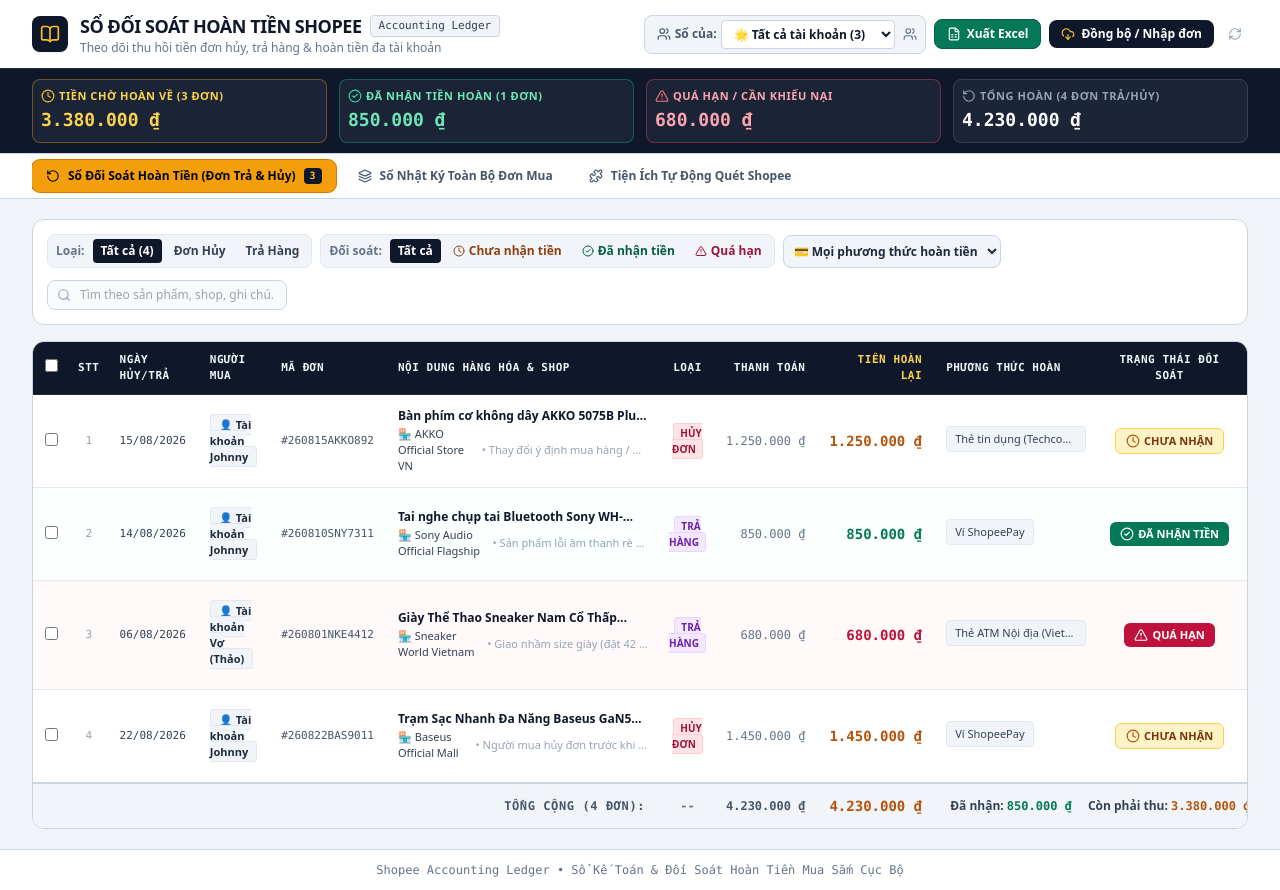
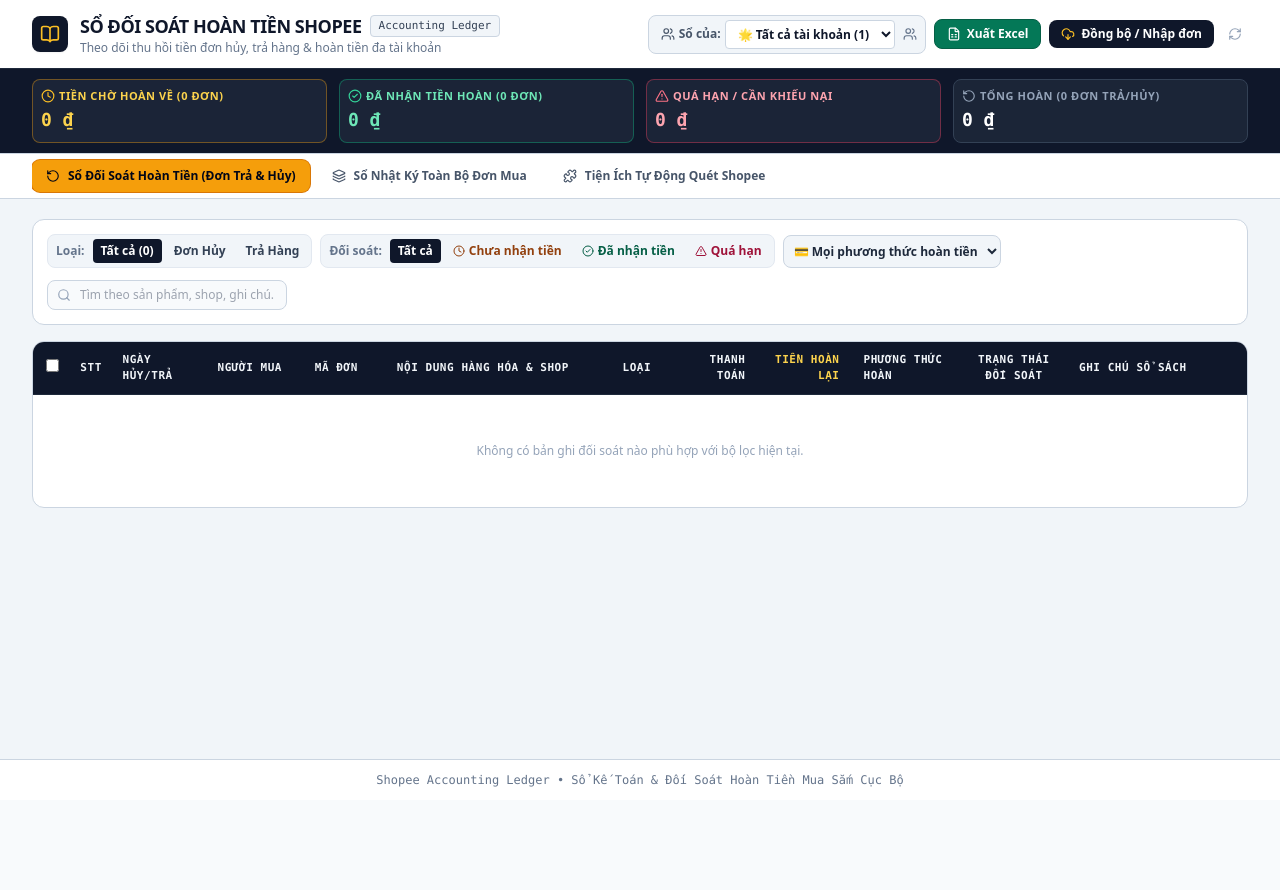
Before and after one commit to johnnyhoang/shopee-buyer-history, a React (Vite) app: page / in a window 1280 px wide. After the commit the page ends 800 px from the top, so only its background shows below. Built offline with nearby package versions, Linux system fonts and the light colour scheme.

Commit message:
chore: clear mock data and prepare for real Shopee data import

```diff
--- a/src/data/initialData.js
+++ b/src/data/initialData.js
@@ -1,206 +1,17 @@
 /**
- * Dữ liệu mẫu ban đầu mô phỏng đơn hàng Shopee thực tế
+ * Dữ liệu ban đầu rỗng (Sẵn sàng nhận dữ liệu thật từ Shopee)
  */
 
 export const INITIAL_ACCOUNTS = [
   {
-    id: 'acc_1',
-    name: 'Tài khoản Johnny',
-    username: 'johnnyhoang_buyer',
-    phone: '098****321',
-    color: 'orange',
+    id: 'acc_main',
+    name: 'Tài khoản chính',
+    username: '',
+    phone: '',
+    color: 'slate',
     isDefault: true,
-    createdAt: '2026-01-10T08:00:00Z',
-  },
-  {
-    id: 'acc_2',
-    name: 'Tài khoản Vợ (Thảo)',
-    username: 'thaovtt_94',
-    phone: '090****888',
-    color: 'pink',
-    isDefault: false,
-    createdAt: '2026-02-15T09:30:00Z',
-  },
-  {
-    id: 'acc_3',
-    name: 'Tài khoản Em trai',
-    username: 'hoang_tech_review',
-    phone: '097****654',
-    color: 'blue',
-    isDefault: false,
-    createdAt: '2026-03-01T14:20:00Z',
+    createdAt: new Date().toISOString(),
   }
 ];
 
-export const INITIAL_ORDERS = [
-  {
-    id: 'ord_101',
-    orderCode: '260815AKKO892',
-    accountId: 'acc_1',
-    shopName: 'AKKO Official Store VN',
-    status: 'CANCELLED',
-    statusText: 'Đã hủy',
-    orderTime: '2026-08-15T10:30:00+07:00',
-    cancelTime: '2026-08-15T11:05:00+07:00',
-    totalAmount: 1250000,
-    refundAmount: 1250000,
-    paymentMethod: 'Thẻ tín dụng (Techcombank Visa)',
-    refundStatus: 'SHOPEE_REFUNDED',
-    refundConfirmedAt: null,
-    userNote: 'Shopee báo hoàn từ 15/08, theo dõi sao kê thẻ kỳ tới (dự kiến 7-14 ngày).',
-    cancelReason: 'Thay đổi ý định mua hàng / Đặt nhầm phiên bản switch',
-    shippingFee: 30000,
-    voucherDiscount: 50000,
-    items: [
-      {
-        id: 'item_1',
-        name: 'Bàn phím cơ không dây AKKO 5075B Plus - Dragon Ball Edition (Switch Cream Yellow)',
-        imageUrl: 'https://images.unsplash.com/photo-1587829741301-dc798b83add3?w=300&q=80',
-        quantity: 1,
-        price: 1270000,
-        modelName: 'Yellow Switch / Wireless'
-      }
-    ]
-  },
-  {
-    id: 'ord_102',
-    orderCode: '260810SNY7311',
-    accountId: 'acc_1',
-    shopName: 'Sony Audio Official Flagship',
-    status: 'REFUNDED',
-    statusText: 'Trả hàng / Hoàn tiền thành công',
-    orderTime: '2026-08-10T14:20:00+07:00',
-    cancelTime: '2026-08-14T09:15:00+07:00',
-    totalAmount: 850000,
-    refundAmount: 850000,
-    paymentMethod: 'Ví ShopeePay',
-    refundStatus: 'CONFIRMED_RECEIVED',
-    refundConfirmedAt: '2026-08-16T16:45:00+07:00',
-    userNote: 'Tiền đã cộng vào số dư Ví ShopeePay lúc 16:40 ngày 16/08. Đã kiểm tra đủ.',
-    refundReason: 'Sản phẩm lỗi âm thanh rè bên tai trái khi bật chống ồn',
-    shippingFee: 25000,
-    voucherDiscount: 40000,
-    items: [
-      {
-        id: 'item_2',
-        name: 'Tai nghe chụp tai Bluetooth Sony WH-CH520 - Âm thanh chất lượng cao',
-        imageUrl: 'https://images.unsplash.com/photo-1505740420928-5e560c06d30e?w=300&q=80',
-        quantity: 1,
-        price: 865000,
-        modelName: 'Màu Đen / Bản Quốc Tế'
-      }
-    ]
-  },
-  {
-    id: 'ord_103',
-    orderCode: '260801NKE4412',
-    accountId: 'acc_2',
-    shopName: 'Sneaker World Vietnam',
-    status: 'REFUNDED',
-    statusText: 'Trả hàng / Hoàn tiền',
-    orderTime: '2026-08-01T08:12:00+07:00',
-    cancelTime: '2026-08-06T15:30:00+07:00',
-    totalAmount: 680000,
-    refundAmount: 680000,
-    paymentMethod: 'Thẻ ATM Nội địa (Vietcombank)',
-    refundStatus: 'DISPUTED',
-    refundConfirmedAt: null,
-    userNote: 'Đã hơn 18 ngày chưa nhận được tiền vào tài khoản Vietcombank. Cần gửi email khiếu nại Shopee kèm sao kê.',
-    refundReason: 'Giao nhầm size giày (đặt 42 giao 39) và trầy xước đế',
-    shippingFee: 35000,
-    voucherDiscount: 35000,
-    items: [
-      {
-        id: 'item_3',
-        name: 'Giày Thể Thao Sneaker Nam Cổ Thấp Phong Cách Năng Động',
-        imageUrl: 'https://images.unsplash.com/photo-1542291026-7eec264c27ff?w=300&q=80',
-        quantity: 1,
-        price: 680000,
-        modelName: 'Size 42 / Màu Trắng Đỏ'
-      }
-    ]
-  },
-  {
-    id: 'ord_104',
-    orderCode: '260822BAS9011',
-    accountId: 'acc_1',
-    shopName: 'Baseus Official Mall',
-    status: 'CANCELLED',
-    statusText: 'Đã hủy',
-    orderTime: '2026-08-22T21:40:00+07:00',
-    cancelTime: '2026-08-22T21:45:00+07:00',
-    totalAmount: 1450000,
-    refundAmount: 1450000,
-    paymentMethod: 'Ví ShopeePay',
-    refundStatus: 'PENDING',
-    refundConfirmedAt: null,
-    userNote: 'Vừa hủy đơn do chọn nhầm cổng sạc. Đang chờ hệ thống Shopee xử lý hoàn tiền.',
-    cancelReason: 'Người mua hủy đơn trước khi người bán chuẩn bị hàng',
-    shippingFee: 15000,
-    voucherDiscount: 30000,
-    items: [
-      {
-        id: 'item_4',
-        name: 'Trạm Sạc Nhanh Đa Năng Baseus GaN5 Pro 140W Type-C Laptop & Điện Thoại',
-        imageUrl: 'https://images.unsplash.com/photo-1583863788434-e58a36330cf0?w=300&q=80',
-        quantity: 1,
-        price: 1465000,
-        modelName: '140W GaN5 Pro - Đen'
-      }
-    ]
-  },
-  {
-    id: 'ord_105',
-    orderCode: '260818LOG5520',
-    accountId: 'acc_3',
-    shopName: 'Logitech G Flagship Store',
-    status: 'COMPLETED',
-    statusText: 'Giao hàng thành công',
-    orderTime: '2026-08-18T11:15:00+07:00',
-    totalAmount: 1690000,
-    refundAmount: 0,
-    paymentMethod: 'Thẻ tín dụng (VPBank Visa)',
-    refundStatus: 'NOT_APPLICABLE',
-    refundConfirmedAt: null,
-    userNote: '',
-    shippingFee: 0,
-    voucherDiscount: 120000,
-    items: [
-      {
-        id: 'item_5',
-        name: 'Chuột Không Dây Gaming Logitech G Pro X Superlight Wireless 63g',
-        imageUrl: 'https://images.unsplash.com/photo-1615663245857-ac93bb7c39e7?w=300&q=80',
-        quantity: 1,
-        price: 1810000,
-        modelName: 'Màu Trắng (White Hero 25K)'
-      }
-    ]
-  },
-  {
-    id: 'ord_106',
-    orderCode: '260820NES6611',
-    accountId: 'acc_2',
-    shopName: 'Nespresso Boutique VN',
-    status: 'SHIPPING',
-    statusText: 'Đang vận chuyển',
-    orderTime: '2026-08-20T09:00:00+07:00',
-    totalAmount: 450000,
-    refundAmount: 0,
-    paymentMethod: 'Thanh toán khi nhận hàng (COD)',
-    refundStatus: 'NOT_APPLICABLE',
-    refundConfirmedAt: null,
-    userNote: '',
-    shippingFee: 20000,
-    voucherDiscount: 30000,
-    items: [
-      {
-        id: 'item_6',
-        name: 'Set 5 Hộp Viên Nén Cà Phê Nespresso Ispirazione Italiana Đậm Đà',
-        imageUrl: 'https://images.unsplash.com/photo-1514432324607-a09d9b4aefdd?w=300&q=80',
-        quantity: 1,
-        price: 460000,
-        modelName: 'Hộp 50 viên mix vị'
-      }
-    ]
-  }
-];
+export const INITIAL_ORDERS = [];
--- a/src/services/storage.js
+++ b/src/services/storage.js
@@ -43,13 +43,13 @@
     try {
       const data = localStorage.getItem(STORAGE_KEYS.ORDERS);
       if (!data) {
-        localStorage.setItem(STORAGE_KEYS.ORDERS, JSON.stringify(INITIAL_ORDERS));
-        return INITIAL_ORDERS;
+        localStorage.setItem(STORAGE_KEYS.ORDERS, JSON.stringify([]));
+        return [];
       }
       return JSON.parse(data);
     } catch (e) {
       console.error('Lỗi khi đọc danh sách đơn hàng:', e);
-      return INITIAL_ORDERS;
+      return [];
     }
   },
 
@@ -174,14 +174,14 @@
     };
   },
 
-  // Khôi phục dữ liệu mẫu
+  // Xóa sạch toàn bộ dữ liệu (bắt đầu mới)
   resetToSampleData: () => {
     localStorage.setItem(STORAGE_KEYS.ACCOUNTS, JSON.stringify(INITIAL_ACCOUNTS));
-    localStorage.setItem(STORAGE_KEYS.ORDERS, JSON.stringify(INITIAL_ORDERS));
+    localStorage.setItem(STORAGE_KEYS.ORDERS, JSON.stringify([]));
     localStorage.setItem(STORAGE_KEYS.ACTIVE_ACCOUNT, 'ALL');
     return {
       accounts: INITIAL_ACCOUNTS,
-      orders: INITIAL_ORDERS,
+      orders: [],
     };
   },
 
```
